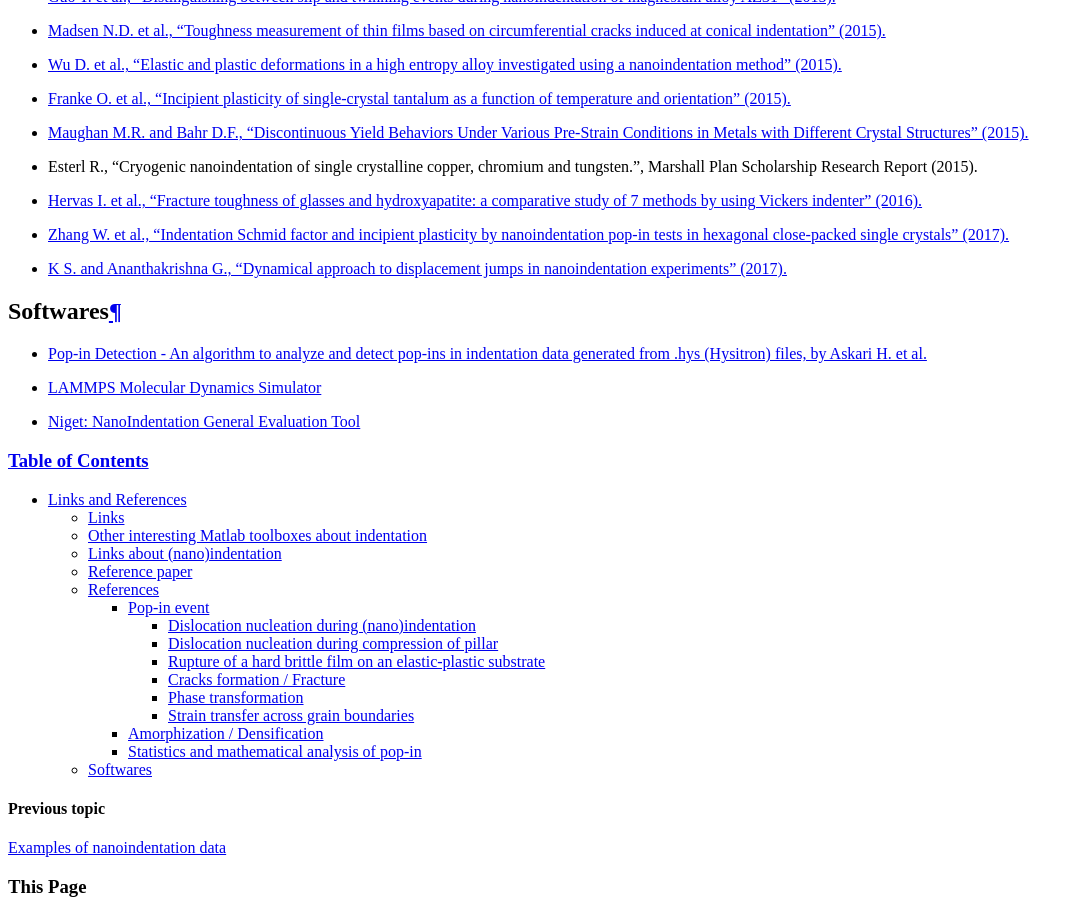
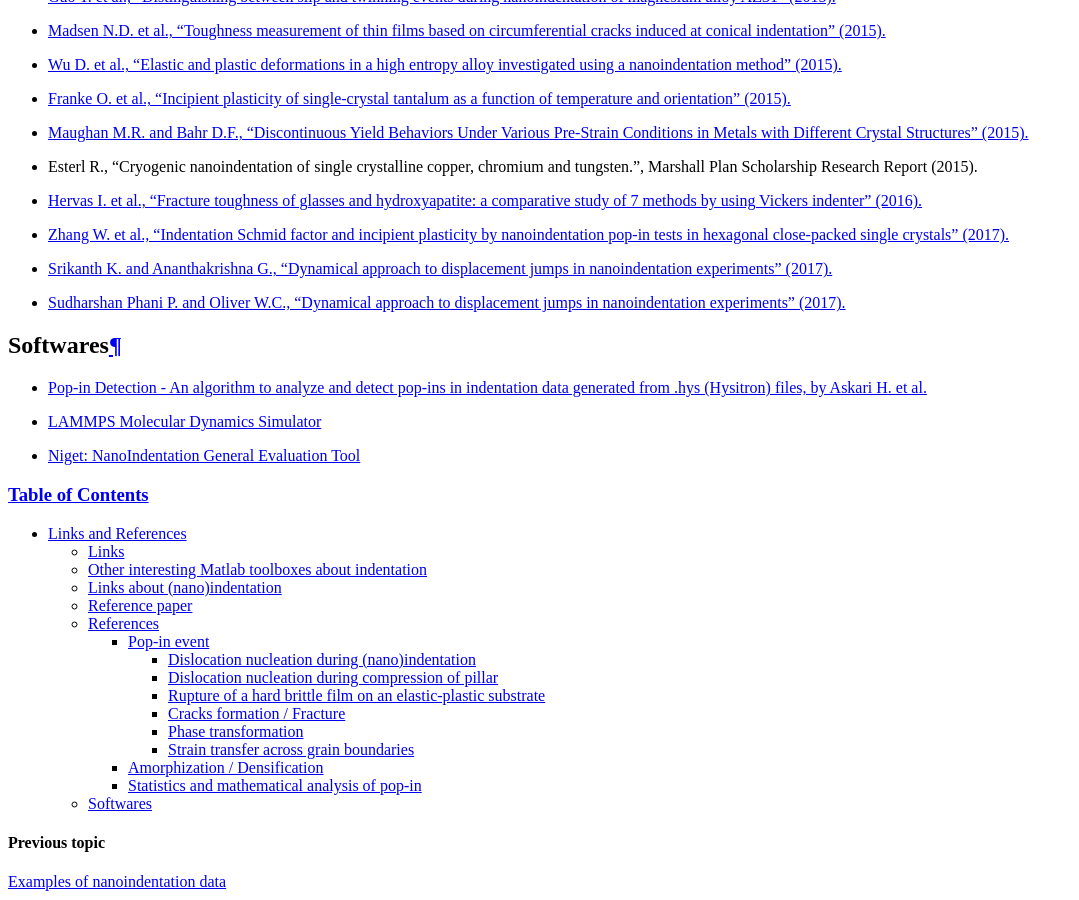
Before and after one commit to DavidMercier/PopIn, a Sphinx documentation site: the page built from doc/links_ref.rst, in a window 1280 px wide and 900 px high, scrolled down 8946 px. Shown: the whole window, without its empty margins (0-1079 px from the left). Built offline with Sphinx 7.4.7, drawn with Linux system fonts in a browser that asks for light colours; comment, search, counter and statistics services are not loaded.

Commit message:
Update links_ref.rst

```diff
--- a/doc/links_ref.rst
+++ b/doc/links_ref.rst
@@ -300,7 +300,8 @@ Statistics and mathematical analysis of pop-in
 * Esterl R., "Cryogenic nanoindentation of single crystalline copper, chromium and tungsten.", Marshall Plan Scholarship Research Report (2015).
 * `Hervas I. et al., "Fracture toughness of glasses and hydroxyapatite: a comparative study of 7 methods by using Vickers indenter" (2016). <https://doi.org/10.1016/j.ceramint.2016.05.030>`_
 * `Zhang W. et al., "Indentation Schmid factor and incipient plasticity by nanoindentation pop-in tests in hexagonal close-packed single crystals" (2017). <https://doi.org/10.1016/j.actamat.2017.05.058>`_
-* `K S. and Ananthakrishna G., "Dynamical approach to displacement jumps in nanoindentation experiments" (2017). <https://doi.org/10.1103/PhysRevB.95.014107>`_
+* `Srikanth K. and Ananthakrishna G., "Dynamical approach to displacement jumps in nanoindentation experiments" (2017). <https://doi.org/10.1103/PhysRevB.95.014107>`_
+* `Sudharshan Phani P. and Oliver W.C., "Dynamical approach to displacement jumps in nanoindentation experiments" (2017). <https://doi.org/10.1103/PhysRevB.95.014107>`_
 
 Softwares
 ###########
```
